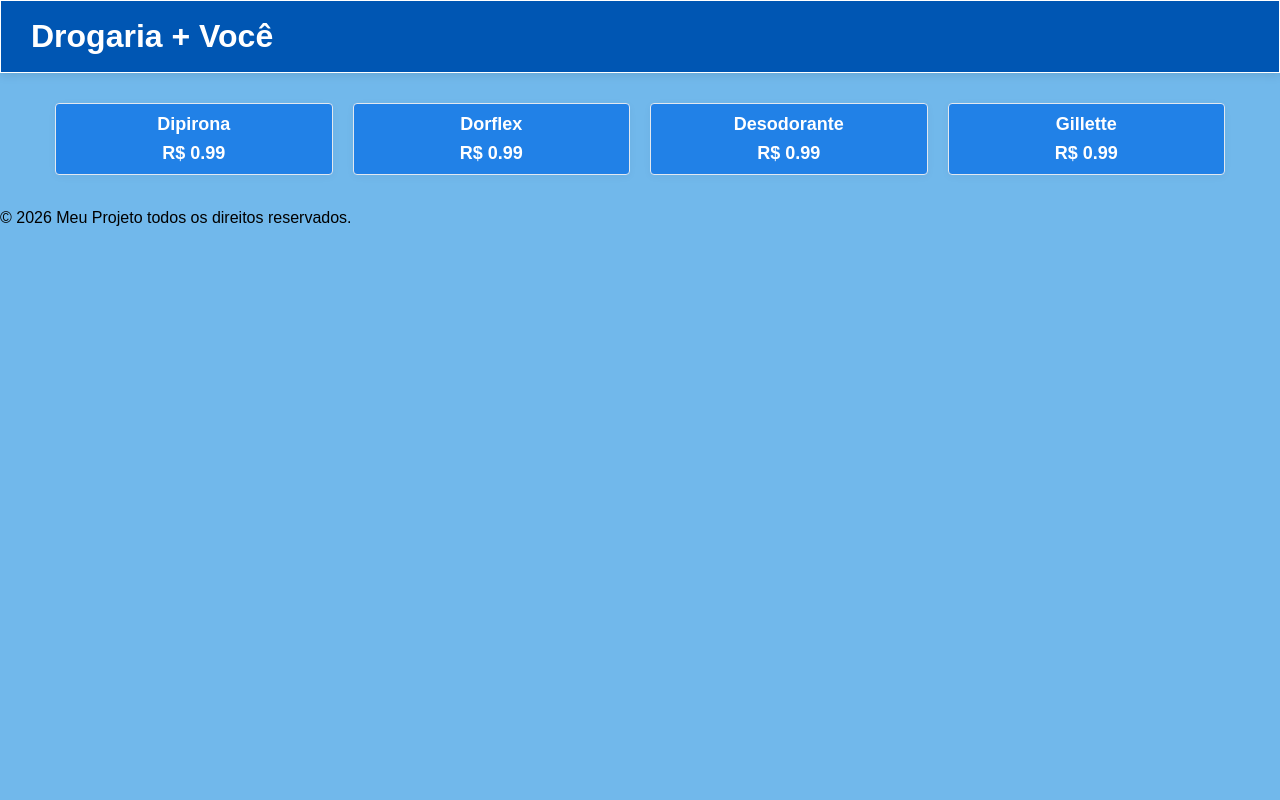
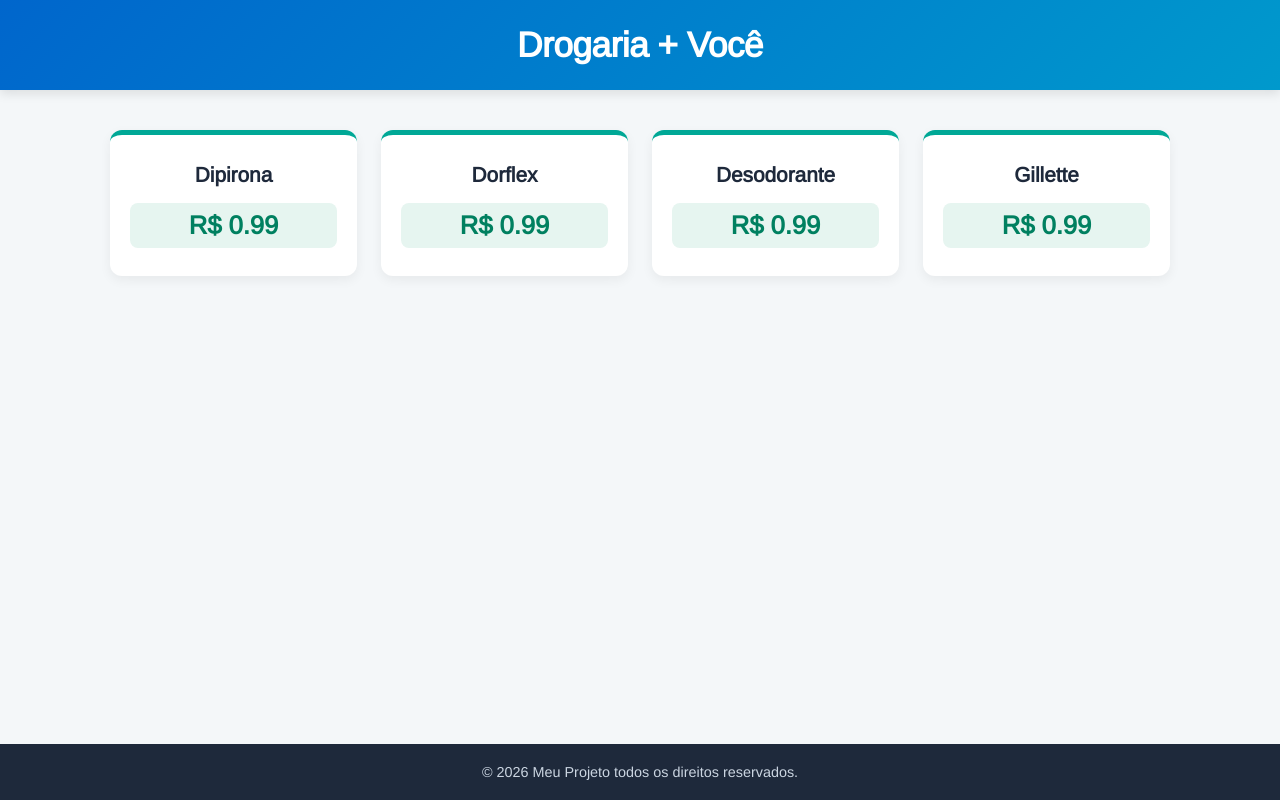
Before and after one commit to ANDERSONSLVA/loja-mais-voce, a plain HTML site: page index.html in a window 1280 px wide. Drawn offline with nearby package versions, Linux system fonts and the light colour scheme; a web font is replaced by a local one.

Commit message:
Refactor CSS styles for improved layout and design

```diff
--- a/style.css
+++ b/style.css
@@ -1,186 +1,93 @@
-
+/* Reset básico e configurações gerais */
 * {
+    margin: 0;
     padding: 0;
-        margin: 0;
     box-sizing: border-box;
 }
 
-    :root
-    {
-        --back-header: #0056b3;
-        --color-body: #71b8eb;
-        --color-top: #0069d9;
+body {
+    font-family: 'Be Vietnam Pro', 'Arimo', sans-serif;
+    background-color: #f4f7f9;
+    color: #2c3e50;
+    display: flex;
+    flex-direction: column;
+    min-height: 100vh;
 }
 
-
-    body {
-        font-family: "Be Vietnam Pro", sans-serif;
-        font-weight: 400;
-        font-style: normal;
-        background-color: var(--color-body);
-        line-height: 1.6;
+/* Cabeçalho */
+header {
+    background: linear-gradient(135deg, #0066cc, #0099cc);
+    color: #ffffff;
+    padding: 25px 20px;
+    text-align: center;
+    box-shadow: 0 4px 10px rgba(0, 0, 0, 0.1);
 }
 
-    header {
-
-        color: white;
-        background-color: var(--back-header);
-        border: 1px solid white;
-        padding: 10px 30px;
-        display: flex;
-        justify-content: space-between;
-        gap: 20px;
-        position: sticky;
-        top: 0;
-        z-index: 20;
-        align-items: center;
-        box-shadow: 0 2px 10px rgba(0, 0, 0, 0.1);
-
+header h1 {
+    font-size: 2.2rem;
+    font-weight: 700;
+    letter-spacing: -0.5px;
 }
 
-    .top
-    {
-        background-color: var(--color-top);
-        display: flex;
-        align-items: stretch;
-        gap: 10px;
+/* Conteúdo Principal */
+main {
+    flex: 1;
+    max-width: 1100px;
+    width: 100%;
+    margin: 40px auto;
+    padding: 0 20px;
 }
 
-    .top input, a
-    {
-        padding: 5px 15px;
-        box-sizing: border-box;
-        border: 1px solid white;
-        border-radius: 4px;
-        outline: none;
-    }
-    .top a
-    {
-        color: white;
-        background-color: #007bff;
-        display: inline-flex;
-        align-items: center;
-        text-decoration: none;
-    }
-    .top a:hover
-    {
-        text-decoration: underline;
-        cursor: pointer;
-
+/* Grade de Produtos (Cards) */
+.cards {
+    display: grid;
+    grid-template-columns: repeat(auto-fit, minmax(220px, 1fr));
+    gap: 24px;
 }
 
-    main
-    {
-        width: 100%;
+/* Cartão Individual */
+.card {
+    background-color: #ffffff;
+    border-radius: 12px;
+    padding: 28px 20px;
+    text-align: center;
+    box-shadow: 0 4px 12px rgba(0, 0, 0, 0.06);
+    border-top: 5px solid #00a896; /* Detalhe em verde saúde */
+    transition: transform 0.25s ease, box-shadow 0.25s ease;
     display: flex;
     flex-direction: column;
-        justify-content: center;
-        align-items: center;
-    }
-    .cards
-    {
-        width: 100%;
-        max-width: 1200px;
-        margin: 30px auto;
-        padding: 0 15px;
-        display: grid;
-        grid-template-columns: repeat(auto-fit, minmax(200px, 1fr));
-        gap: 20px;
+    justify-content: space-between;
+    gap: 16px;
 }
 
-    .card
-    {
-        padding: 6px;
-        font-size: 12px;
-        color: #ffffff;
-        background-color: #2181e7;
-        border-radius: 4px;
-        border: 1px solid #e2e8f0;
-        text-align: center;
-        box-shadow: 0 2px 8px rgba(0, 0, 0, 0.04);
-        transition: transform 0.3s ease, box-shadow 0.3s ease;
+.card:hover {
+    transform: translateY(-6px);
+    box-shadow: 0 10px 20px rgba(0, 0, 0, 0.12);
 }
 
-    .card:hover
-    {
-        color:#ffbf00;
-        cursor: pointer;
-        transform: translateY(-5px);
-        box-shadow: 0 5px 15px rgba(0, 0, 0, 0.6);
+/* Nome do Produto (Primeiro h2) */
+.card h2:first-child {
+    font-size: 1.3rem;
+    font-weight: 600;
+    color: #1e293b;
 }
 
-    .card h1
-    {
-        font-size: 1.2rem;
-        color: #0056b3;
-        font-weight: 500;
-    }
-    .lojas
-    {
-        color: white;
-        background-color: rgb(52, 160, 255);
-
-        border: 1px solid white;
-        width: 100%;
-        margin: 10px;
-        padding: 40px 20px;
-        box-shadow: 0 4px 12px rgba(0, 0, 0, 0.05);
-        display: flex;
-        justify-content: center;
-        gap: 30px;
+/* Preço (Segundo h2) */
+.card h2:last-child {
+    font-size: 1.6rem;
+    font-weight: 800;
+    color: #008060;
+    background-color: #e6f5f0;
+    padding: 8px 14px;
+    border-radius: 8px;
 }
 
-    .lojas > h2
-    {
+/* Rodapé */
+footer {
+    background-color: #1e293b;
+    color: #cbd5e1;
     text-align: center;
-        font-size: 1.8rem;
+    padding: 20px;
+    font-size: 0.9rem;
+    margin-top: auto;
 }
-    .imagem
-    {
-        width: 50%;
-        border: 1px solid white;
-        border-radius: 4px;
-    }
-    .centro
-    {
-
-        display: flex;
-        flex-direction: column;
-
-        gap: 5px;
-    }
-    .loja
-    {
-        background-color: #2181e7;
-        padding: 10px;
-        border: 1px solid white;
-        border-radius: 4px;
-    }
-    .loja:hover
-    {
-        color:#ffbf00;
-        box-shadow: 0px 6px 10px rgba(0, 0, 0, 0.6);
-        cursor: pointer;
-    }
-
-    @media (max-width: 768px)
-    {
-        header
-        {
-            flex-direction: column;
-        }
-        .cards
-        {
-            grid-template-columns: 1fr;
-        }
-        .lojas img
-        {
-            display: none;
-        }
-        .lojas
-        {
-
-            align-items: center;
-        }
-
-    }
```
Lines whose indentation alone changed are shown as unchanged.
